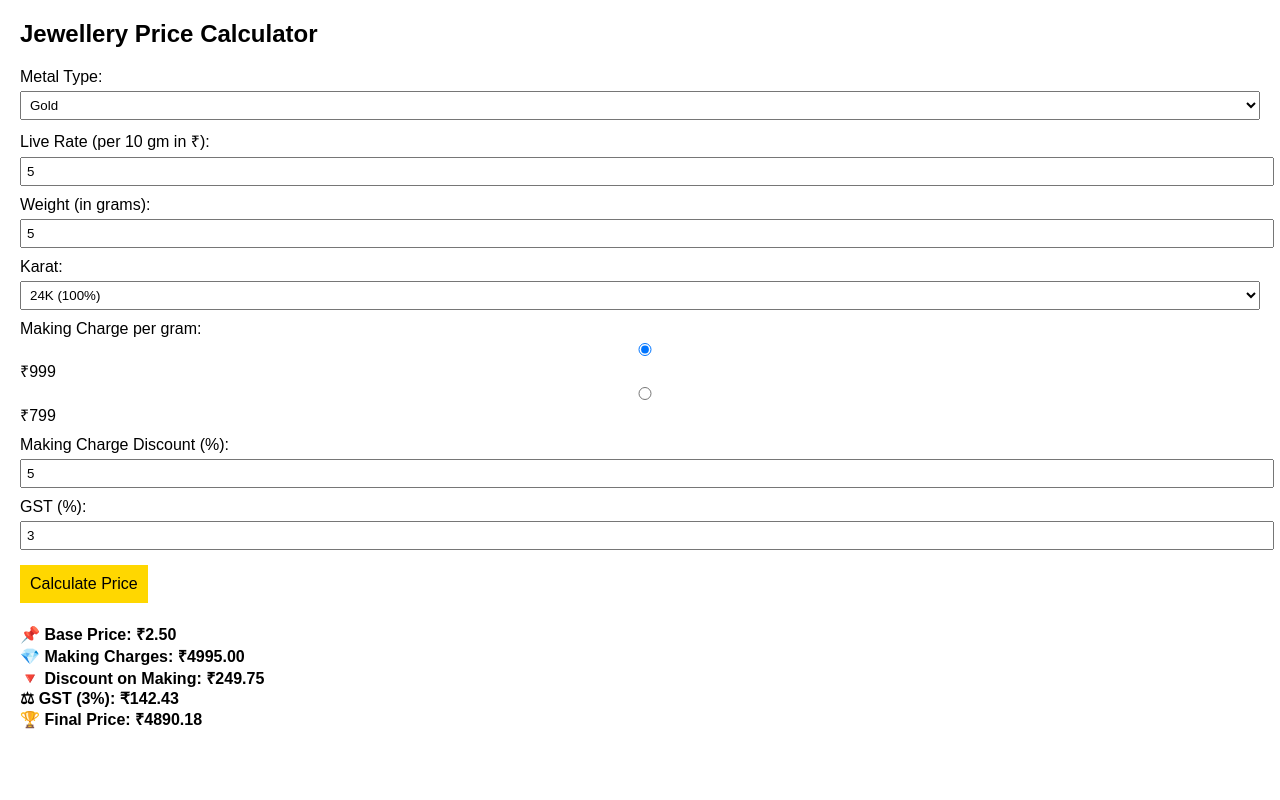
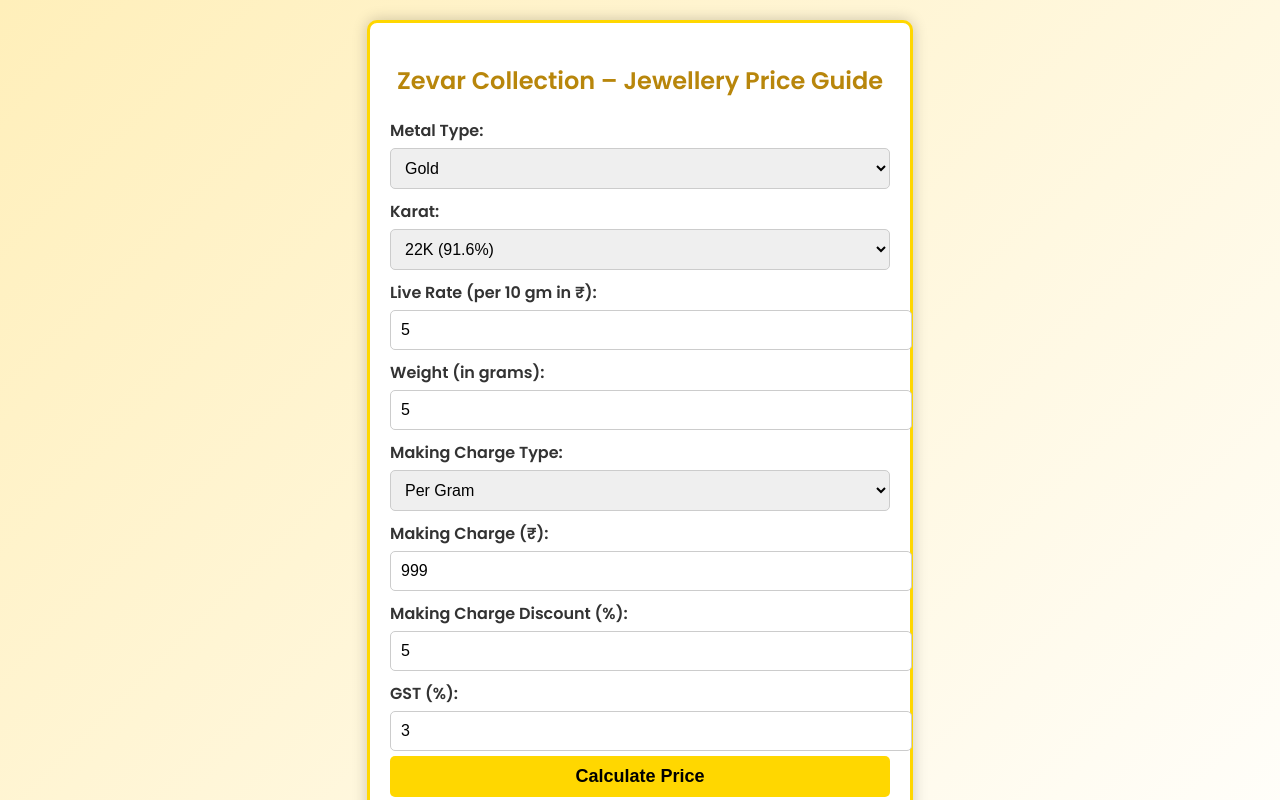
Before and after one commit to Anuragsoni314/Zevar-Collection-Calculator-, a plain HTML site: page index.html in a window 1280 px wide. Both pictures are taken after typing "5", "5", "5" into the empty fields and a click on the button "Calculate Price". Shown: the top 800 px of the page. Drawn offline with Linux system fonts and the light colour scheme.

Commit message:
Update index.html
🍁

```diff
--- a/index.html
+++ b/index.html
@@ -2,107 +2,139 @@
 <head>
     <meta charset="UTF-8">
     <meta name="viewport" content="width=device-width, initial-scale=1.0">
-    <title>Jewellery Price Calculator</title>
+    <title>Zevar Collection – Jewellery Price Guide</title>
+    <link href="https://fonts.googleapis.com/css2?family=Poppins:wght@300;400;600&display=swap" rel="stylesheet">
     <style>
-        body { font-family: Arial, sans-serif; margin: 20px; }
-        label { display: block; margin-top: 10px; }
-        input, select { padding: 5px; width: 100%; margin-top: 5px; }
-        button { margin-top: 15px; padding: 10px; background: gold; border: none; cursor: pointer; font-size: 16px; }
-        #result { margin-top: 20px; font-weight: bold; }
+        body {
+            font-family: 'Poppins', sans-serif;
+            margin: 20px;
+            background: linear-gradient(135deg, #ffefba, #ffffff);
+            color: #333;
+        }
+        .container {
+            max-width: 500px;
+            margin: auto;
+            background: white;
+            padding: 20px;
+            border-radius: 10px;
+            box-shadow: 0 0 15px rgba(0, 0, 0, 0.2);
+            border: 3px solid gold;
+        }
+        h2 {
+            text-align: center;
+            font-weight: 600;
+            color: #b8860b;
+            margin-bottom: 20px;
+        }
+        label {
+            display: block;
+            margin-top: 10px;
+            font-weight: 600;
+        }
+        input, select, button {
+            width: 100%;
+            padding: 10px;
+            margin-top: 5px;
+            border: 1px solid #ccc;
+            border-radius: 5px;
+            font-size: 16px;
+        }
+        button {
+            background: gold;
+            border: none;
+            cursor: pointer;
+            font-size: 18px;
+            font-weight: bold;
+            transition: 0.3s;
+        }
+        button:hover {
+            background: darkgoldenrod;
+            color: white;
+        }
+        #result {
+            margin-top: 20px;
+            font-weight: bold;
+            text-align: center;
+            padding: 10px;
+            background: #fff8dc;
+            border-radius: 5px;
+        }
     </style>
 </head>
-<body><h2>Jewellery Price Calculator</h2>
-
+<body>
+    <div class="container">
+        <h2>Zevar Collection – Jewellery Price Guide</h2>
         <label>Metal Type:</label>
-<select id="metalType" onchange="updateMakingCharges()">
+        <select id="metalType" onchange="updateOptions()">
             <option value="gold">Gold</option>
             <option value="silver">Silver</option>
         </select>
-
+        <label>Karat:</label>
+        <select id="karat"></select>
         <label>Live Rate (per 10 gm in ₹):</label>
-<input type="number" id="liveRate" placeholder="Enter current rate for 10 gm" required>
-
+        <input type="number" id="liveRate" placeholder="Enter current rate" required>
         <label>Weight (in grams):</label>
         <input type="number" id="weight" placeholder="Enter weight" required>
-
-<label>Karat:</label>
-<select id="karat">
-    <option value="24">24K (100%)</option>
-    <option value="22">22K (91.6%)</option>
-    <option value="18">18K (75%)</option>
-    <option value="14">14K (58.5%)</option>
-    <option value="15.6">15.6K (650 Silver)</option>
+        <label>Making Charge Type:</label>
+        <select id="makingChargeType" onchange="toggleMakingCharge()">
+            <option value="perGram">Per Gram</option>
+            <option value="perPiece">Per Piece</option>
         </select>
-
-<label>Making Charge per gram:</label>
-<div id="makingChargeOptions">
-    <input type="radio" name="makingCharge" value="999" checked> ₹999
-    <input type="radio" name="makingCharge" value="799"> ₹799
-</div>
-
+        <label>Making Charge (₹):</label>
+        <input type="number" id="makingCharge" required>
         <label>Making Charge Discount (%):</label>
         <input type="number" id="discount" placeholder="Enter discount %" required>
-
         <label>GST (%):</label>
         <input type="number" id="gst" value="3" required>
-
         <button onclick="calculatePrice()">Calculate Price</button>
-
         <div id="result"></div>
-
+    </div>
     <script>
-    function updateMakingCharges() {
+        function updateOptions() {
             let metalType = document.getElementById("metalType").value;
-        let makingChargeDiv = document.getElementById("makingChargeOptions");
-
+            let karatSelect = document.getElementById("karat");
+            let makingChargeInput = document.getElementById("makingCharge");
             if (metalType === "gold") {
-            makingChargeDiv.innerHTML = `
-                <input type="radio" name="makingCharge" value="999" checked> ₹999
-                <input type="radio" name="makingCharge" value="799"> ₹799
-            `;
+                karatSelect.innerHTML = `<option value="22">22K (91.6%)</option><option value="18">18K (75%)</option>`;
+                makingChargeInput.value = 999;
             } else {
-            makingChargeDiv.innerHTML = `
-                <input type="radio" name="makingCharge" value="25" checked> ₹25
-                <input type="radio" name="makingCharge" value="35"> ₹35
-                <input type="radio" name="makingCharge" value="45"> ₹45
-            `;
+                karatSelect.innerHTML = `<option value="15.6">15.6K (650 Silver)</option>`;
+                makingChargeInput.value = 25;
             }
         }
-
+        function toggleMakingCharge() {
+            let type = document.getElementById("makingChargeType").value;
+            document.getElementById("makingCharge").placeholder = type === "perPiece" ? "Enter per piece charge" : "Enter per gram charge";
+        }
         function calculatePrice() {
-        let metalType = document.getElementById("metalType").value;
             let liveRatePer10gm = parseFloat(document.getElementById("liveRate").value);
             let weight = parseFloat(document.getElementById("weight").value);
-        let karat = parseFloat(document.getElementById("karat").value);
-        let makingCharge = parseFloat(document.querySelector('input[name="makingCharge"]:checked').value);
+            let makingChargeType = document.getElementById("makingChargeType").value;
+            let makingCharge = parseFloat(document.getElementById("makingCharge").value);
             let discount = parseFloat(document.getElementById("discount").value);
             let gst = parseFloat(document.getElementById("gst").value);
-
-        if (isNaN(liveRatePer10gm) || isNaN(weight) || isNaN(gst) || isNaN(discount)) {
+            let karat = parseFloat(document.getElementById("karat").value);
+            if (isNaN(liveRatePer10gm) || isNaN(weight) || isNaN(makingCharge) || isNaN(discount) || isNaN(gst)) {
                 document.getElementById("result").innerHTML = "Please enter all values correctly.";
                 return;
             }
-
             let liveRatePerGram = liveRatePer10gm / 10;
-        let purityFactor = (metalType === "gold") ? (karat / 24) : (karat === 15.6 ? 0.65 : 1);
+            let purityFactor = (karat / 24);
             let basePrice = weight * liveRatePerGram * purityFactor;
-
-        let makingCost = weight * makingCharge;
+            let makingCost = makingChargeType === "perGram" ? weight * makingCharge : makingCharge;
             let discountAmount = (makingCost * discount) / 100;
             let finalMakingCharge = makingCost - discountAmount;
-
             let subtotal = basePrice + finalMakingCharge;
             let gstAmount = (subtotal * gst) / 100;
             let finalPrice = subtotal + gstAmount;
-
-        document.getElementById("result").innerHTML =
-            `📌 Base Price: ₹${basePrice.toFixed(2)}<br>
-             💎 Making Charges: ₹${makingCost.toFixed(2)}<br>
-             🔻 Discount on Making: ₹${discountAmount.toFixed(2)}<br>
-             ⚖ GST (${gst}%): ₹${gstAmount.toFixed(2)}<br>
-             🏆 Final Price: <strong>₹${finalPrice.toFixed(2)}</strong>`;
+            document.getElementById("result").innerHTML = `
+                <strong>Base Price: ₹${basePrice.toFixed(2)}</strong><br>
+                Making Charges: ₹${makingCost.toFixed(2)}<br>
+                Discount: ₹${discountAmount.toFixed(2)}<br>
+                GST (${gst}%): ₹${gstAmount.toFixed(2)}<br>
+                <strong>Final Price: ₹${finalPrice.toFixed(2)}</strong>`;
         }
+        window.onload = updateOptions;
     </script>
-
 </body>
 </html>
```
Lines whose indentation alone changed are shown as unchanged.
